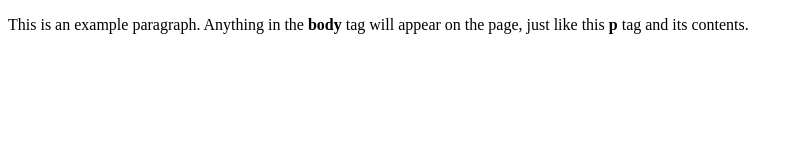
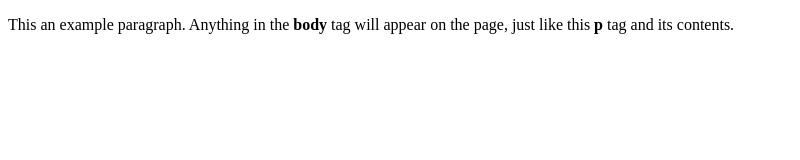
Before and after one commit to ayaabb/potionfy, a plain HTML site: page index.html in a window 1280 px wide. Shown: the whole page, without its empty margins (0-800 px from the left). Drawn offline with Linux system fonts and the light colour scheme.

Commit message:
Update index.html
deleted is

```diff
--- a/index.html
+++ b/index.html
@@ -4,6 +4,6 @@
     <title>Welcome to potionfy</title>
   </head>
   <body>
-    <p>This is an example paragraph. Anything in the <strong>body</strong> tag will appear on the page, just like this <strong>p</strong> tag and its contents.</p>
+    <p>This   an example paragraph. Anything in the <strong>body</strong> tag will appear on the page, just like this <strong>p</strong> tag and its contents.</p>
   </body>
 </html>
```
